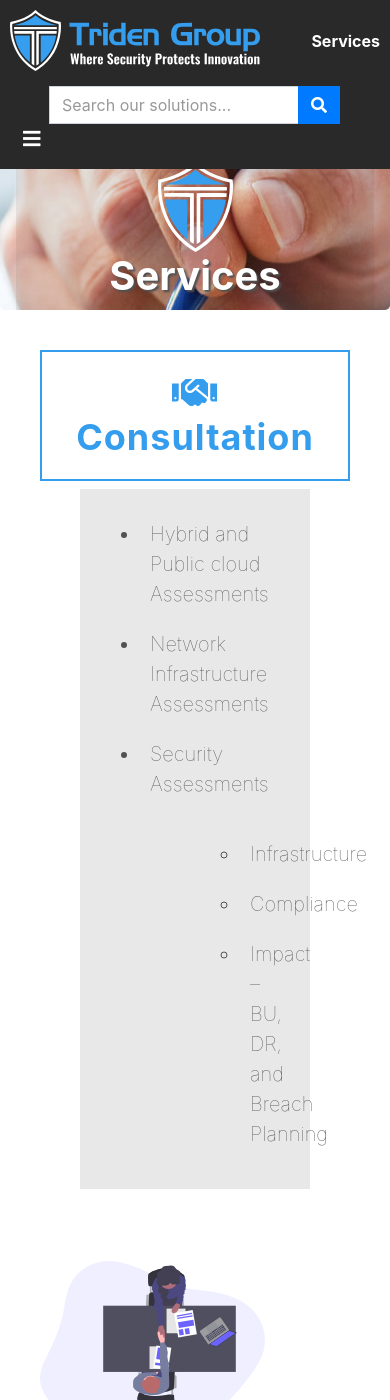
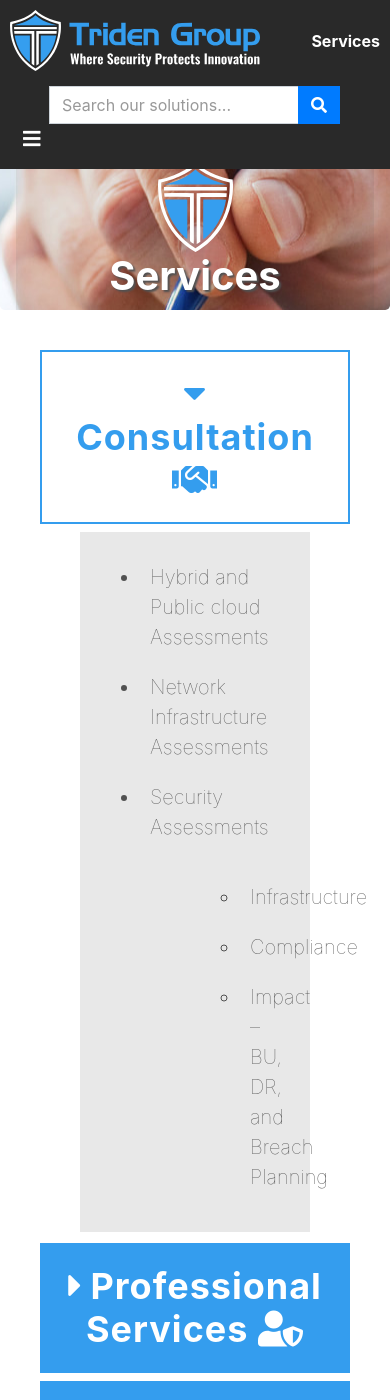
Before and after one commit to justingolden21/triden-ideas, a Jekyll site: the page built from services.html, in a window 390 px wide and 1400 px high. Built offline with Jekyll 4.4.1, drawn with Linux system fonts in a browser that asks for light colours.

Commit message:
several changes as discussed in previous meeting
- image on every other side

-services made third children into second children

- moved caret on same line, has all open in IE/Edge

- fixed up scaling of undraw images

- homepage margin 0 above #about-us-div

```diff
--- a/assets/css/index-styles.css
+++ b/assets/css/index-styles.css
@@ -97,7 +97,7 @@
 /*headline*/
 #headline-div {
 
-	margin-top: 100px;
+	margin-top: 80px; /*edit this for margin under navbar*/
 
 	/*background: #292929 url('../images/stock/cyber-security-1.jpg') no-repeat fixed center;*/
 
--- a/assets/css/services-styles.css
+++ b/assets/css/services-styles.css
@@ -148,6 +148,10 @@
 	/*transform: scale(1.2);*/
 }
 
+details summary::-webkit-details-marker {
+	display:none;
+}
+
 @media (max-width: 992px) { /* bootstrap md */
 /*	.color-box {
 		background-color: inherit;
@@ -159,14 +163,22 @@
 	.col-lg-6 {
 		border-bottom: 1px solid #515151;
 	}*/
+
+	.undraw-img {
+		margin: auto;
+		width: 40%;
+		margin: 10px;
+		padding: 10px;
+	}
+	.col-lg-4 {
+		text-align: center;
+	}
 }
 @media (max-width: 1200px) and (min-width: 992px) { /* bootstrap lg and md */
-/*	.undraw-img {
-		display: none;
-	}*/
+
 }
 @media (max-width: 768px) { /* bootstrap sm */
-/*	.undraw-img {
+	.undraw-img {
 		display: none;
-	}*/
+	}
 }
--- a/assets/js/services-scripts.js
+++ b/assets/js/services-scripts.js
@@ -1,5 +1,11 @@
 $(function() {
 	$('details').click(function(evt) {
 		$('details').not(this).removeAttr('open');
+		$('.fa-caret-down').addClass('fa-caret-right').removeClass('fa-caret-down');
+
+		if(! $(this).prop('open') )
+			$(this).find('.fa-caret-right').addClass('fa-caret-down').removeClass('fa-caret-right');
+		else
+			$(this).find('.fa-caret-down').addClass('fa-caret-right').removeClass('fa-caret-down');
 	});
 });
--- a/services.html
+++ b/services.html
@@ -18,7 +18,7 @@
 <div id="services-div">
 	<div class="center color-box">
 		<details open>
-			<summary><div><h2 class="blue"><i class="fas fa-handshake"></i> Consultation</h2></div></summary>
+			<summary><div><h2 class="blue"><i class="fas fa-caret-down"></i> Consultation <i class="fas fa-handshake"></i></h2></div></summary>
 			<div class="row">
 				<div class="col-lg-8">
 					<ul>
@@ -41,8 +41,11 @@
 	</div>
 	<div class="center">
 		<details>
-			<summary><div><h2 class="blue"><i class="fas fa-user-shield"></i> Professional Services</h2></div></summary>
+			<summary><div><h2 class="blue"><i class="fas fa-caret-right"></i> Professional Services <i class="fas fa-user-shield"></i></h2></div></summary>
 			<div class="row">
+				<div class="col-lg-4">
+					<img class="undraw-img" src="{{ site.baseurl }}./assets/images/undraw/secure_server.svg">
+				</div>
 				<div class="col-lg-8">
 					<ul>
 						<li>Architecture and Design validation</li>
@@ -50,15 +53,10 @@
 							<li>Network Infrastructure</li>
 							<li>Path to hybrid and public cloud</li>
 							<li>Security Hardening</li>
-							<ul>
-								<li>Next Gen Solutions</li>
-							</ul>
+							<li>Next Gen Solutions</li>
 						</ul>
 						<li>Professional services for solution delivery</li>
 					</ul>
-				</div>
-				<div class="col-lg-4">
-					<img class="undraw-img" src="{{ site.baseurl }}./assets/images/undraw/secure_server.svg">
 				</div>
 			</div>
 		</details>
@@ -66,7 +64,7 @@
 	</div>
 	<div class="center">
 		<details>
-			<summary><div><h2 class="blue"><i class="fas fa-dumbbell"></i> Training</h2></div></summary>
+			<summary><div><h2 class="blue"><i class="fas fa-caret-right"></i> Training <i class="fas fa-dumbbell"></i></h2></div></summary>
 			<div class="row">
 				<div class="col-lg-8">
 					<ul>
@@ -79,9 +77,7 @@
 						<ul>
 							<li>End User (phishing, SM, Data Loss)</li>
 							<li>Business Management</li>
-							<ul>
-								<li>Educating Risks</li>
-							</ul>
+							<li>Educating Risks</li>
 						</ul>
 					</ul>
 				</div>
@@ -93,23 +89,21 @@
 	</div>
 	<div class="center color-box">
 		<details>
-			<summary><div><h2 class="blue"><i class="fas fa-laptop-medical"></i> Managed Services</h2></div></summary>
+			<summary><div><h2 class="blue"><i class="fas fa-caret-right"></i> Managed Services <i class="fas fa-laptop-medical"></i></h2></div></summary>
 			<div class="row">
+				<div class="col-lg-4">
+					<img class="undraw-img" src="{{ site.baseurl }}./assets/images/undraw/programming.svg">
+				</div>
 				<div class="col-lg-8">
 					<ul>
 						<li>Day to day operations</li>
 						<ul>
 							<li>Hybrid and Public Cloud</li>
-							<ul>
-								<li>(NOC, Dev Ops, ITIL)</li>
-							</ul>
+							<li>(NOC, Dev Ops, ITIL)</li>
 							<li>Security (SOC)</li>
 							<li>Infrastructure (NOC)</li>
 						</ul>
 					</ul>
-				</div>
-				<div class="col-lg-4">
-					<img class="undraw-img" src="{{ site.baseurl }}./assets/images/undraw/programming.svg">
 				</div>
 			</div>
 		</details>
```
Also changed, not shown: notes.txt (+7 -7 lines).
